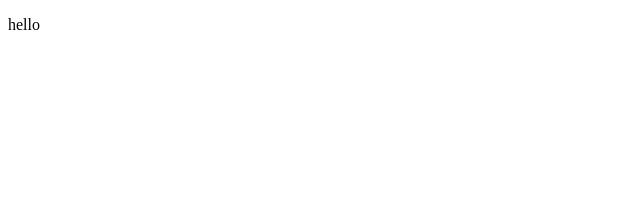
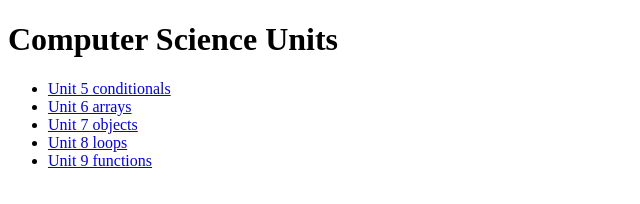
Before and after one commit to ThomasMClark/ThomasMClark.github.io, a plain HTML site: page index.html in a window 1280 px wide. Shown: the whole page, without its empty margins (0-640 px from the left). Drawn offline with Linux system fonts and the light colour scheme.

Commit message:
Update index.html

```diff
--- a/index.html
+++ b/index.html
@@ -1,4 +1,3 @@
-
 <!DOCTYPE html>
 <html lang="en">
 <head>
@@ -8,6 +7,39 @@
     <title>Document</title>
 </head>
 <body>
-    <p> hello</p>
+    <h1> Computer Science Units </h1>
+    <ul>
+     <li>
+     <a href="/u5_conditionals.html/">
+    Unit 5 conditionals
+    </a>
+
+     </li>
+     <li>
+        <a href="/u6_arrays.html/">
+       Unit 6 arrays
+       </a>
+
+        </li>
+        <li>
+            <a href="/u7_objects.html/">
+           Unit 7 objects
+           </a>
+
+            </li>
+            <li>
+                <a href="/u8_loops.html/">
+               Unit 8 loops
+               </a>
+
+                </li>
+                <li>
+                    <a href="/u9_functions.html/">
+                   Unit 9 functions
+                   </a>
+
+                    </li>
+
+    </ul>
 </body>
 </html>
```
